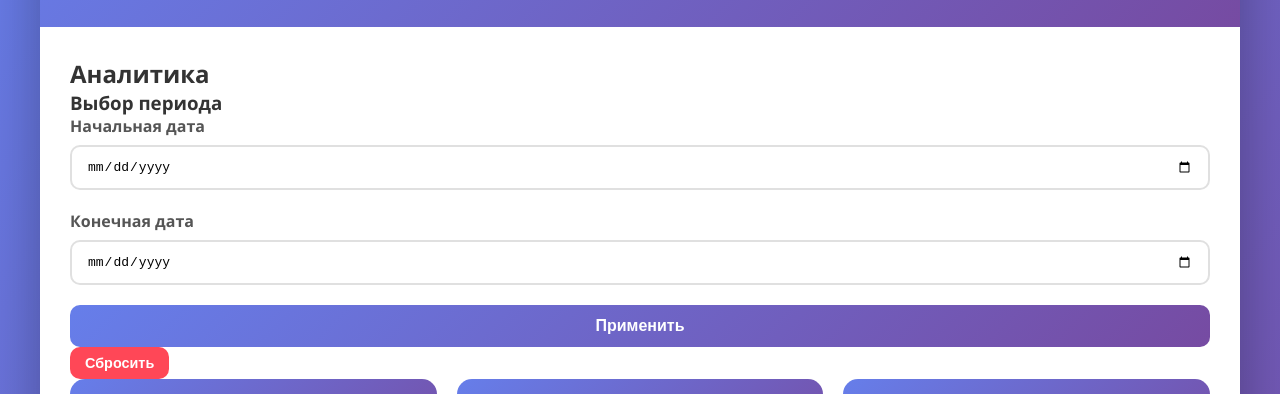
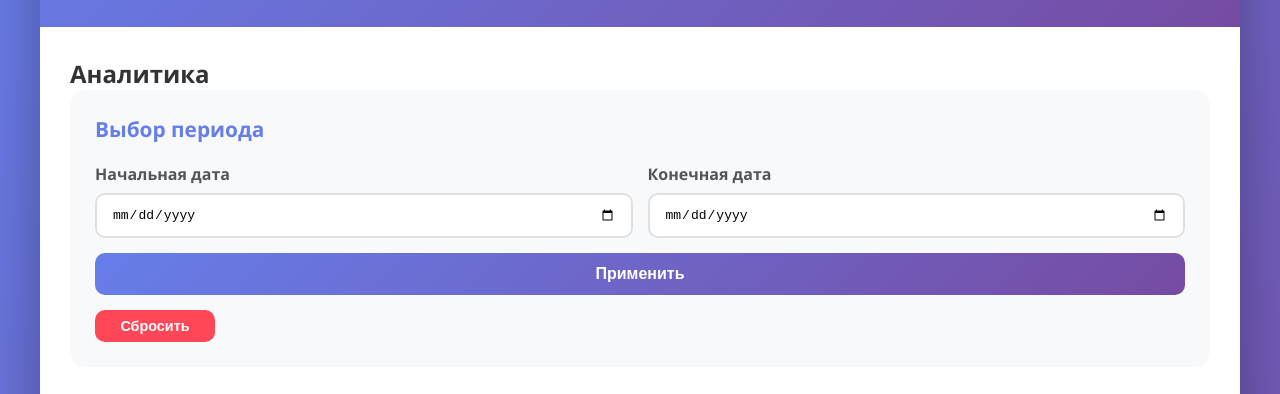
Before and after one commit to v7753937-droid/expense-tracker, a plain HTML site: page index.html in a window 1280 px wide. Both pictures are taken after a click on the button "Аналитика". Shown: the part 174-568 px from the top of the page. Drawn offline with Linux system fonts and the light colour scheme.

Commit message:
Add styles for period filter

```diff
--- a/styles.css
+++ b/styles.css
@@ -74,6 +74,42 @@ main {
 .tab-content.active {
     display: block;
     animation: fadeIn 0.3s ease;
+}
+
+.period-filter {
+    background: #f8f9fa;
+    padding: 25px;
+    border-radius: 15px;
+    margin-bottom: 30px;
+}
+
+.period-filter h3 {
+    color: #667eea;
+    margin-bottom: 20px;
+    font-size: 1.3em;
+}
+
+.period-controls {
+    display: flex;
+    gap: 15px;
+    flex-wrap: wrap;
+    align-items: flex-end;
+}
+
+.period-controls .form-group {
+    flex: 1;
+    min-width: 200px;
+    margin-bottom: 0;
+}
+
+.period-controls .btn {
+    margin-bottom: 0;
+    min-width: 120px;
+}
+
+.period-controls .btn-danger {
+    background: #ff4757;
+    color: white;
 }
 
 @keyframes fadeIn {
```
